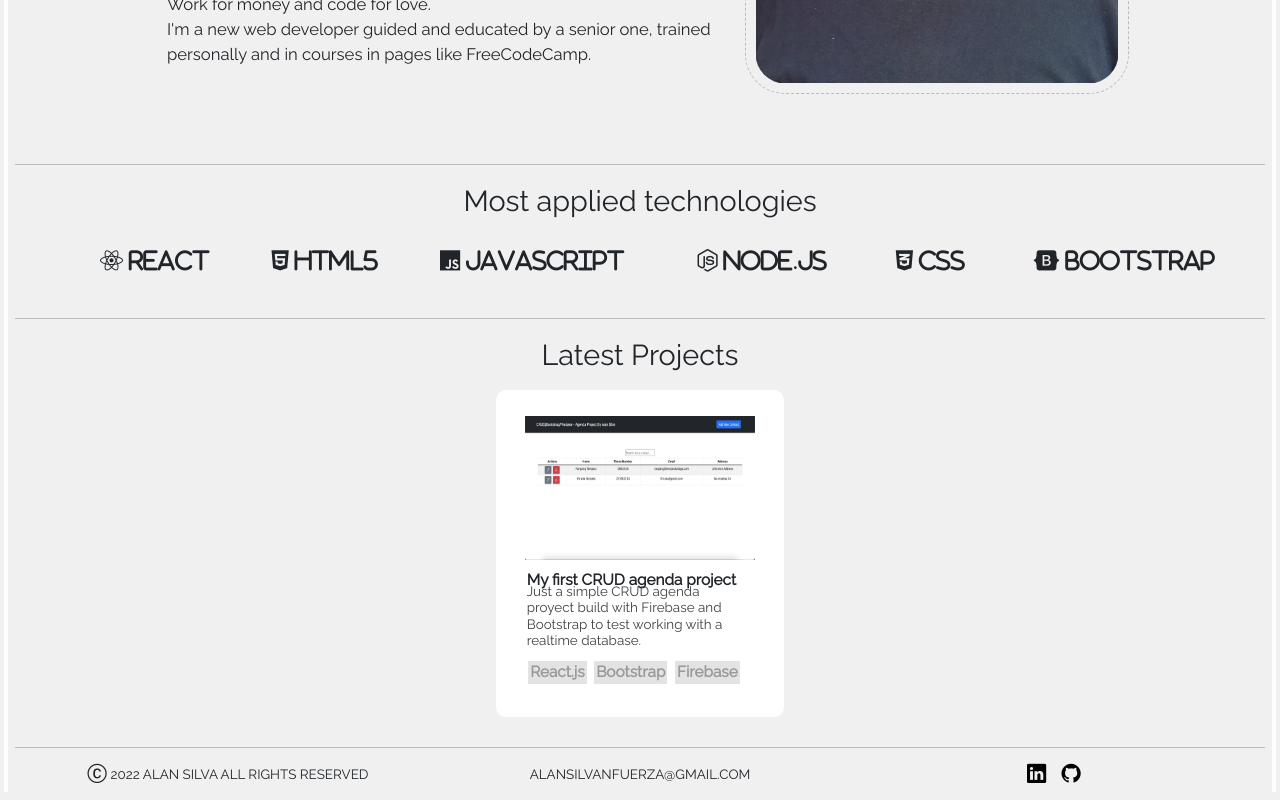
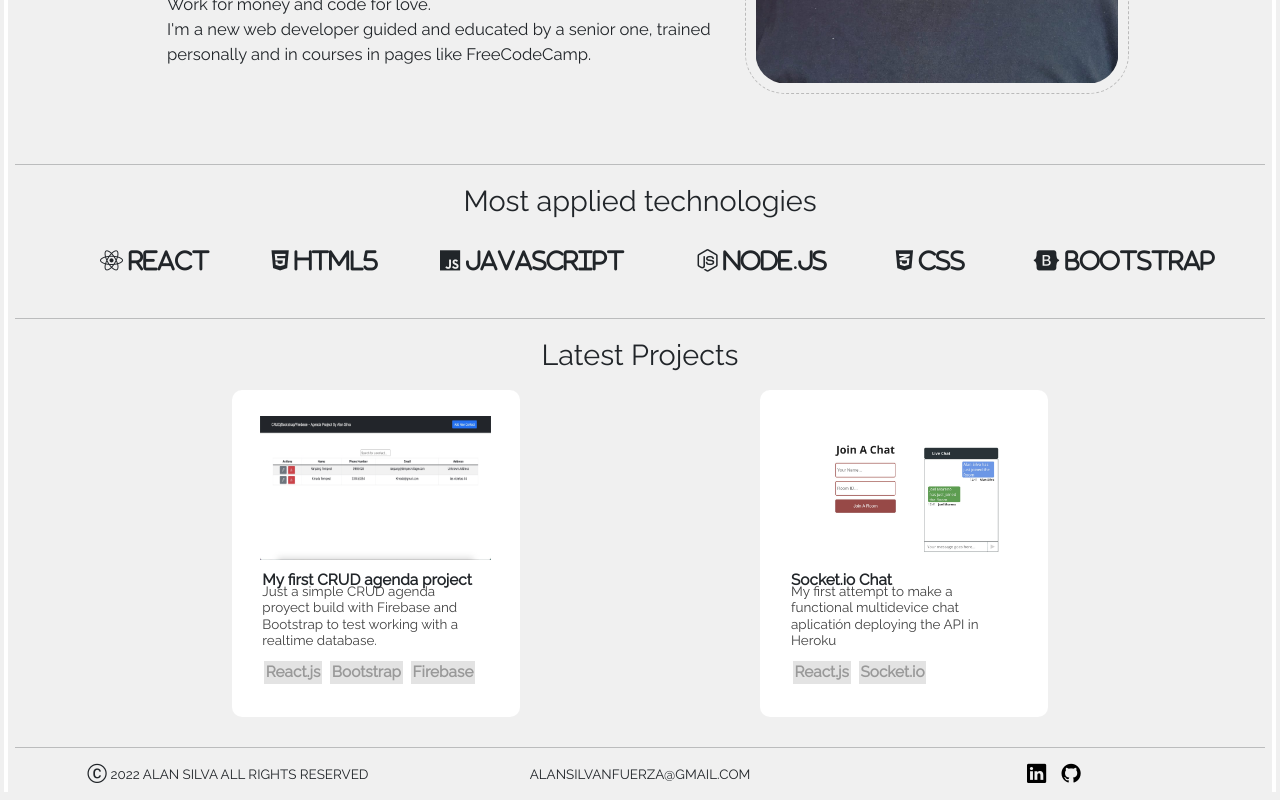
Before and after one commit to alanSilva04/alanSilva-portfolio-phase2, a React (Create React App) app: page / in a window 1280 px wide. Shown: the part 515-1315 px from the top of the page. Built offline with nearby package versions, Linux system fonts and the light colour scheme; the HTML template or start-up script is replaced by a standard one.

Commit message:
Chat Project Added

```diff
--- a/src/components/proyects/proyects-data/data.js
+++ b/src/components/proyects/proyects-data/data.js
@@ -11,17 +11,17 @@
         ],
         id: 1
     },
-    // {
-    //     title:"Car deals search engine",
-    //     description: "Search cars for sale accross mercadolibre and facebook marketplace in one place",
-    //     url:"google.com",
-    //     image:"./imgs/Mugis.jpg",
-    //     techs:[
-    //         "React.js",
-    //         "Next.js",
-    //     ],
-    //     id: 2
-    // },
+    {
+        title:"Socket.io Chat",
+        description: "My first attempt to make a functional multidevice chat aplicatión deploying the API in Heroku",
+        url:"https://chat-project-as.vercel.app/",
+        image:"./imgs/chatProject.jpg",
+        techs:[
+            "React.js",
+            "Socket.io",
+        ],
+        id: 2
+    },
     // {
     //     title:"Car deals search engine",
     //     description: "Search cars for sale accross mercadolibre and facebook marketplace in one place",
```
Also changed, not shown: public/imgs/chatProject.jpg (added).
